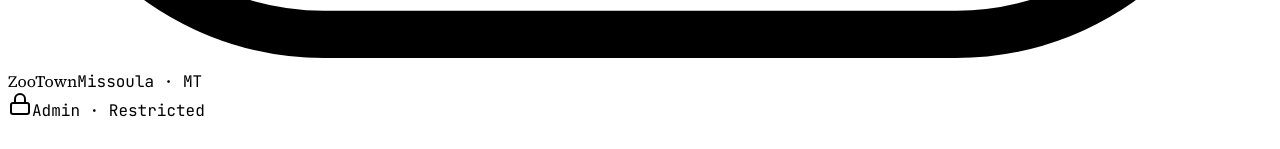
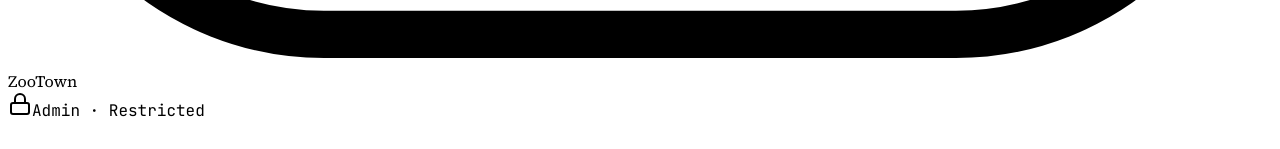
Before and after one commit to cptobsrater/zootown-baseline, a React (Vite) app in the folder client/: page /#/admin in a window 1280 px wide. Shown: the part 1242-1391 px from the top of the page. Built offline with nearby package versions, Linux system fonts and the light colour scheme; a web font is replaced by a local one.

Commit message:
Wordmark: drop duplicate 'Missoula · MT' subtitle (TopBar already renders the pill)

```diff
--- a/client/src/components/Logo.tsx
+++ b/client/src/components/Logo.tsx
@@ -30,17 +30,14 @@ export function Logo({ className = "" }: { className?: string }) {
 }
 
 export function Wordmark({ className = "" }: { className?: string }) {
+  // The TopBar renders its own "Missoula, MT" pill next to the wordmark,
+  // so we keep the wordmark itself clean — monogram + name only.
   return (
     <div className={`inline-flex items-center gap-2.5 ${className}`}>
       <Logo className="h-8 w-8 text-foreground" />
-      <div className="flex flex-col leading-none">
-        <span className="font-serif text-[1.15rem] font-semibold tracking-tight text-foreground">
-          ZooTown
-        </span>
-        <span className="mt-0.5 font-mono text-[0.62rem] uppercase tracking-[0.18em] text-muted-foreground">
-          Missoula · MT
-        </span>
-      </div>
+      <span className="font-serif text-[1.25rem] font-semibold tracking-tight text-foreground leading-none">
+        ZooTown
+      </span>
     </div>
   );
 }
```
